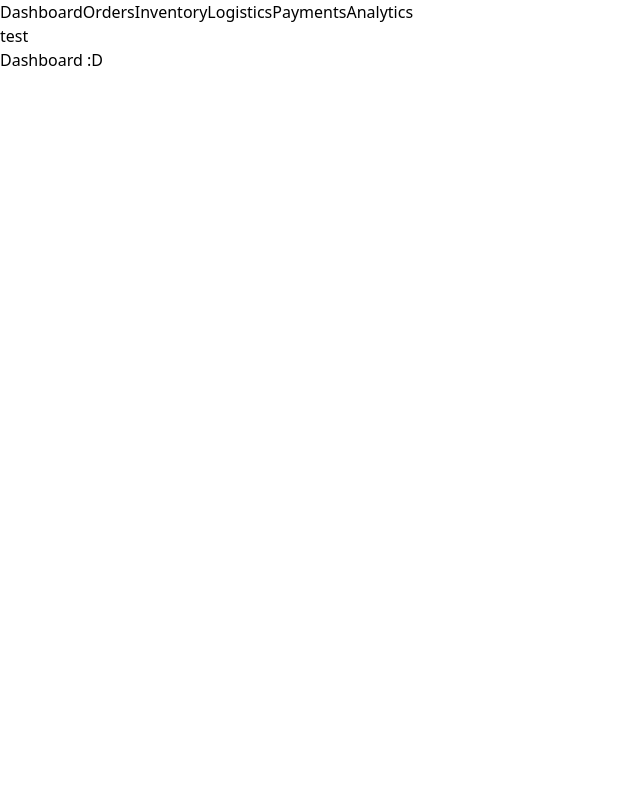
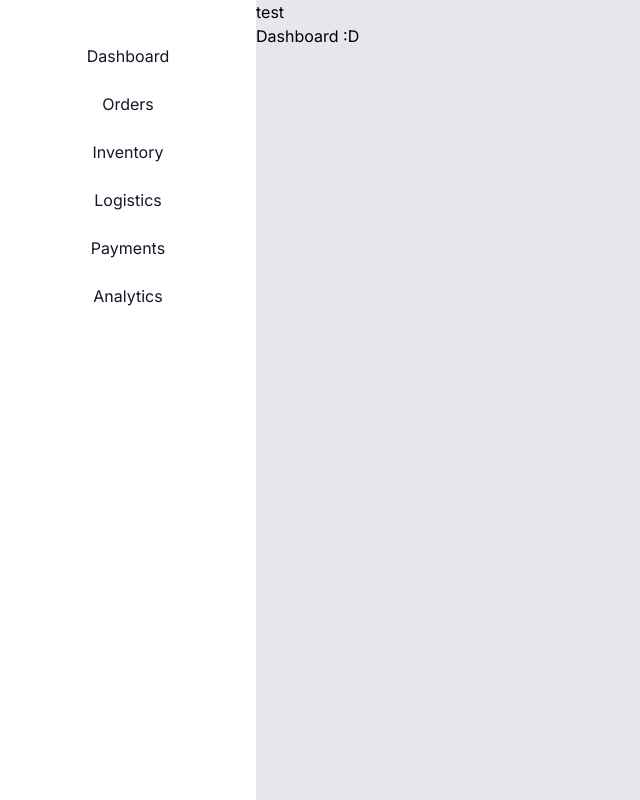
Before and after one commit to vergeldev/scma-ph, a React (Create React App) app: page / in a window 1280 px wide. Shown: the whole page, without its empty margins (0-640 px from the left). Built offline with nearby package versions, Linux system fonts and the light colour scheme.

Commit message:
Added some sidebar styling

```diff
--- a/public/index.html
+++ b/public/index.html
@@ -1,5 +1,6 @@
 <!DOCTYPE html>
 <html lang="en">
+
 <head>
     <meta charset="utf-8" />
     <link rel="icon" href="%PUBLIC_URL%/favicon.ico" />
@@ -7,10 +8,11 @@
     <meta name="theme-color" content="#000000" />
     <meta
         name="description"
-            content="Web site created using create-react-app"
-        />
+        content="Web site created using create-react-app" />
     <link rel="apple-touch-icon" href="%PUBLIC_URL%/logo192.png" />
     <link rel="manifest" href="%PUBLIC_URL%/manifest.json" />
+    <!-- Font-Family: Inter -->
+    <link href="https://fonts.googleapis.com/css2?family=Inter:wght@400;500;600;700&display=swap" rel="stylesheet">
     <title>React App</title>
 </head>
 
@@ -18,4 +20,5 @@
     <noscript>You need to enable JavaScript to run this app.</noscript>
     <div id="root"></div>
 </body>
+
 </html>
--- a/src/index.css
+++ b/src/index.css
@@ -2,6 +2,10 @@
 @tailwind components;
 @tailwind utilities;
 
-.custom-border-right {
-    border-right: solid 2px rgb(215, 215, 215);
+html {
+    font-family: 'Inter', sans-serif;
 }
+
+.test {
+    border: 2px dashed pink;
+}
--- a/src/pages/RootLayout.js
+++ b/src/pages/RootLayout.js
@@ -1,24 +1,39 @@
 import { Outlet, Link } from 'react-router-dom'
 
 export default function RootLayout() {
+    const sidebarStyle =
+        'text-gray-900 text-center py-2 px-4 m-1 rounded hover:text-blue-900 hover:bg-blue-50 hover:border-l-4 hover:border-blue-900'
+
     return (
-        <>
-            <header>
-                <nav>
-                    <Link to="dashboard">Dashboard</Link>
-                    <Link to="orders">Orders</Link>
-                    <Link to="inventory">Inventory</Link>
-                    <Link to="logistics">Logistics</Link>
-                    <Link to="payments">Payments</Link>
-                    <Link to="analytics">Analytics</Link>
+        <div className="container flex">
+            <header className="w-1/5 h-screen">
+                <nav className="mt-8 flex flex-col items-center items-stretch">
+                    <Link to="dashboard" className={sidebarStyle}>
+                        Dashboard
+                    </Link>
+                    <Link to="orders" className={sidebarStyle}>
+                        Orders
+                    </Link>
+                    <Link to="inventory" className={sidebarStyle}>
+                        Inventory
+                    </Link>
+                    <Link to="logistics" className={sidebarStyle}>
+                        Logistics
+                    </Link>
+                    <Link to="payments" className={sidebarStyle}>
+                        Payments
+                    </Link>
+                    <Link to="analytics" className={sidebarStyle}>
+                        Analytics
+                    </Link>
                 </nav>
             </header>
 
-            <main>
+            <main className="w-4/5 h-screen bg-gray-200">
                 <p>test</p>
                 <Outlet />
             </main>
-        </>
+        </div>
     )
 }
 
```
Lines whose indentation alone changed are shown as unchanged.
